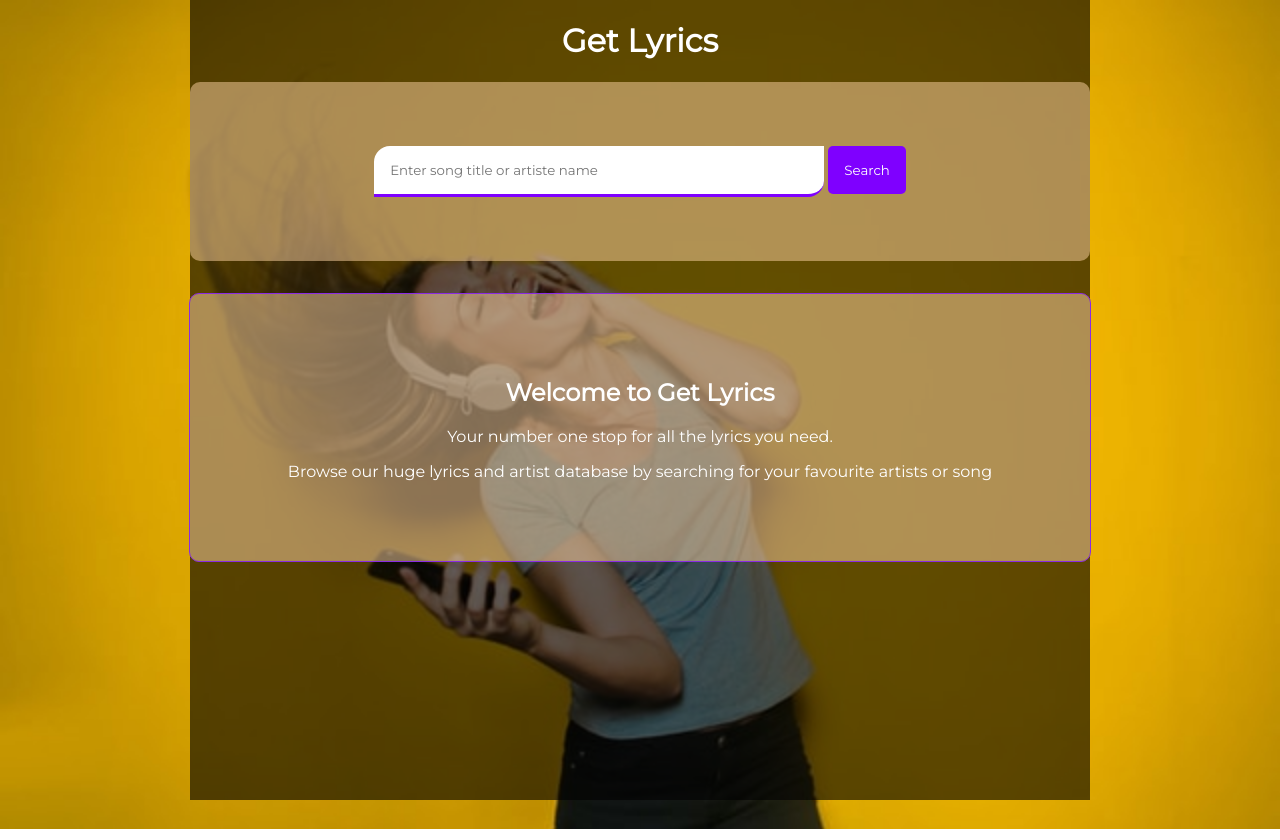
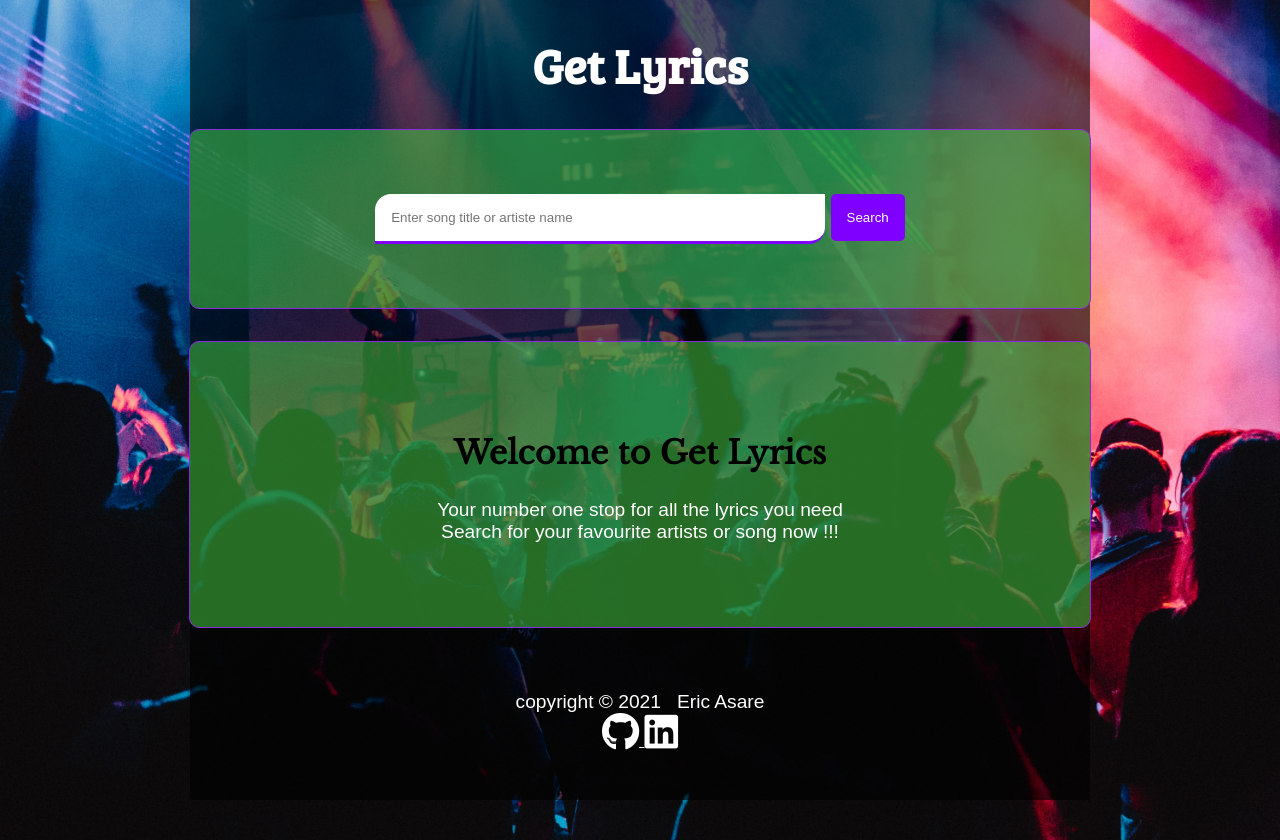
Before and after one commit to eric-asare/get-lyrics, a plain HTML site: page index.html in a window 1280 px wide. Drawn offline with nearby package versions, Linux system fonts and the light colour scheme; a web font is replaced by a local one.

Commit message:
UI touches

```diff
--- a/index.html
+++ b/index.html
@@ -16,7 +16,7 @@
 <body>
     <header>
         <div class="container">
-            <h1>Get Lyrics</h1>
+            <h1 class="logo">Get Lyrics</h1>
             <form action="" id="form">
                 <input id="search" type="search" placeholder="Enter song title or artiste name">
                 <button>Search</button>
@@ -26,12 +26,13 @@
 
     <section>
         <div class=" container card" id="results">
-            <h2>Welcome to Get Lyrics </h2>
-            <p>
-                Your number one stop for all the lyrics you need.
+            <h2 class="welcome">Welcome to Get Lyrics </h2>
+            <p class="info">
+                Your number one stop for all the lyrics you need
+                </br>
+                Search for your favourite artists or song now !!!
             </p>
-            <p> Browse our huge lyrics and
-                artist database by searching for your favourite artists or song</p>
+
         </div>
     </section>
 
@@ -39,6 +40,14 @@
     <div class="error card">
     </div>
 
+    <footer class="container">
+        <div> copyright &copy; 2021 &nbsp; Eric Asare</div>
+        <div id="social">
+            <a href="http://www.github.com/eric-asare"> <i class="fab fa-github fa-2x"></i> </a>
+            <a href="http://www.linkedin.com/in/eric-asare"> <i class="fab fa-linkedin fa-2x"></i> </a>
+        </div>
+    </footer>
+
     <script src="script.js"></script>
 </body>
 
--- a/style.css
+++ b/style.css
@@ -1,23 +1,25 @@
-@import url('https://fonts.googleapis.com/css2?family=Montserrat&display=swap');
-
+@import url('https://fonts.googleapis.com/css2?family=Bree+Serif&family=Kaisei+HarunoUmi:wght@400;500;700&display=swap');
+@import url('https://fonts.googleapis.com/css2?family=Bree+Serif&family=Kaisei+HarunoUmi:wght@400;500;700&family=Libre+Baskerville&display=swap');
 /* css variables */
 :root {
 
     --primary-color:#7F00FF;
-    --secondary-color: rgba(255,214,165,.5);
+    --secondary-color: rgba(73, 212, 69, 0.5);
     --text-color:white;
 }
 
 
 
 body{
-    font-family: 'Montserrat', sans-serif;
-    background : url(images/background-image-4.jpg) no-repeat center;
+    font-family: fantasy, sans-serif;
+    background : url(images/background-3.jpg) no-repeat center;
     background-size: cover;
     background-attachment: fixed;
+    background-color: black;
     height: 100vh;
     position:relative;
     color : white;
+    font-size: 1.2rem;
 }
 
 
@@ -42,8 +44,33 @@ strong {
 }
 
 
-header .container{
+.logo ,.welcome{
+    font-family: 'Bree Serif', serif;
     text-align: center;
+    font-size: 3rem;
+}
+
+
+.welcome{
+    font-family: 'Libre Baskerville', serif;
+    font-size: 2rem;
+    text-align: center;
+    color:black;
+
+}
+
+
+.info{
+    font-family:fantasy;
+}
+
+
+
+.container{
+    display:block;
+    margin: 0 auto;
+    text-align: center;
+    border-radius: 10px;
 }
 
 
@@ -54,6 +81,7 @@ header form {
   width: 900px;
   margin: 0 auto;
   margin-bottom: 2rem;
+  border: 1px solid blueviolet;
 
 }
 
@@ -85,18 +113,13 @@ form button:hover{
 }
 
 
+
 section .container{
-    display:block;
-    margin-right: 0 auto;
-    text-align: center;
     padding: 4rem 0;
-    border-radius: 10px;
     width: 900px;
-    margin: 0 auto;
     color:var(--text-color);
     background-color: var(--secondary-color);
-
-
+    margin-bottom: 5%;
 }
 
 
@@ -138,7 +161,7 @@ section .container{
     justify-content: center;
     align-items: center;
     padding: 5px 0;
-    border-bottom: 5px solid var(--primary-color);
+    border-bottom: 3px solid var(--primary-color);
 
 }
 
@@ -147,6 +170,7 @@ section .container{
     background-color: var(--primary-color);
     padding: 5px;
     margin: 5px;
+    margin-left: 10px;
     outline: none;
     border-radius: 5px;
     cursor:pointer;
@@ -154,3 +178,26 @@ section .container{
 
 
 }
+
+
+
+#social , a {
+   color: var(--text-color);
+}
+
+
+
+/*Make Responsive */
+
+@media only screen and (max-width: 800px) {
+    section .container , header form, footer{
+        width: 500px;
+    }
+
+
+    section .container{
+        margin-bottom: 10%;
+        margin-top: 10%;
+    }
+
+}
```
Also changed, not shown: images/background-3.jpg (added), images/background-image-1.jpg (deleted), images/background-image-4.jpg (deleted), 4 other files.
